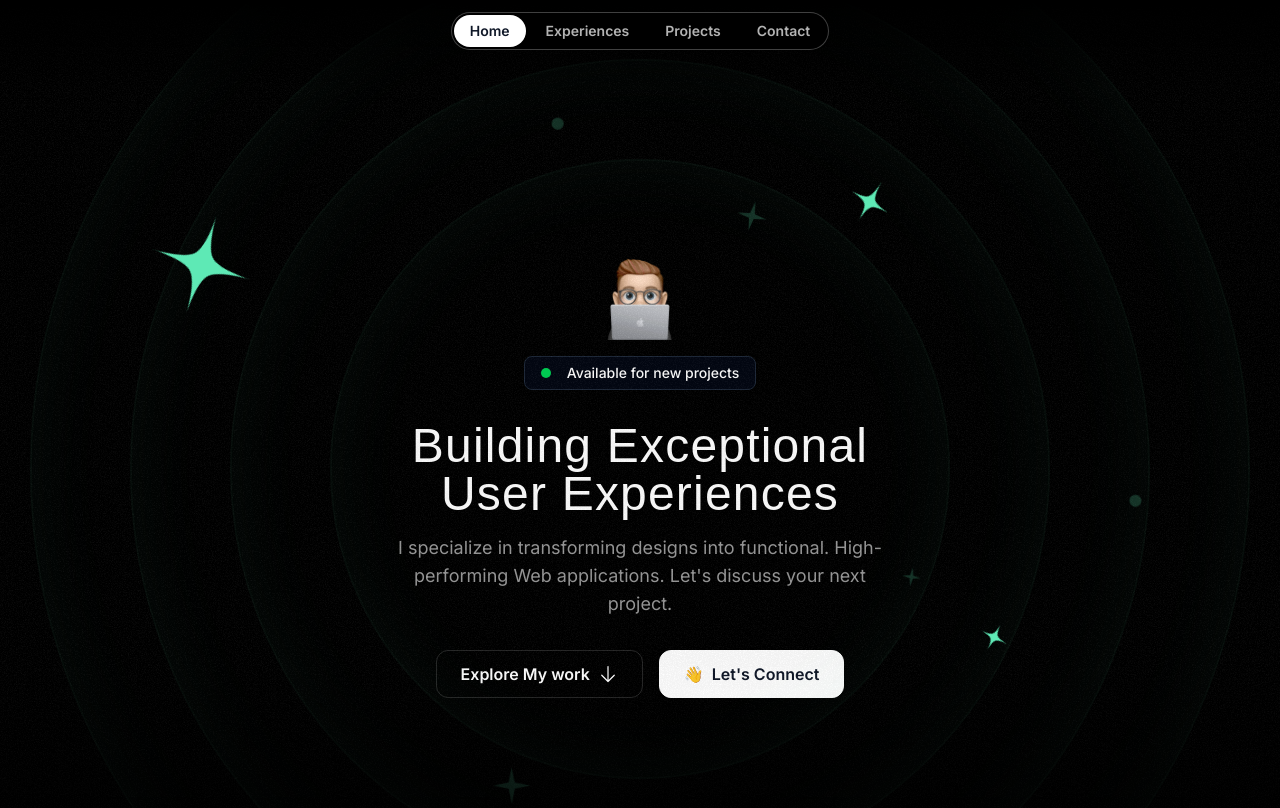
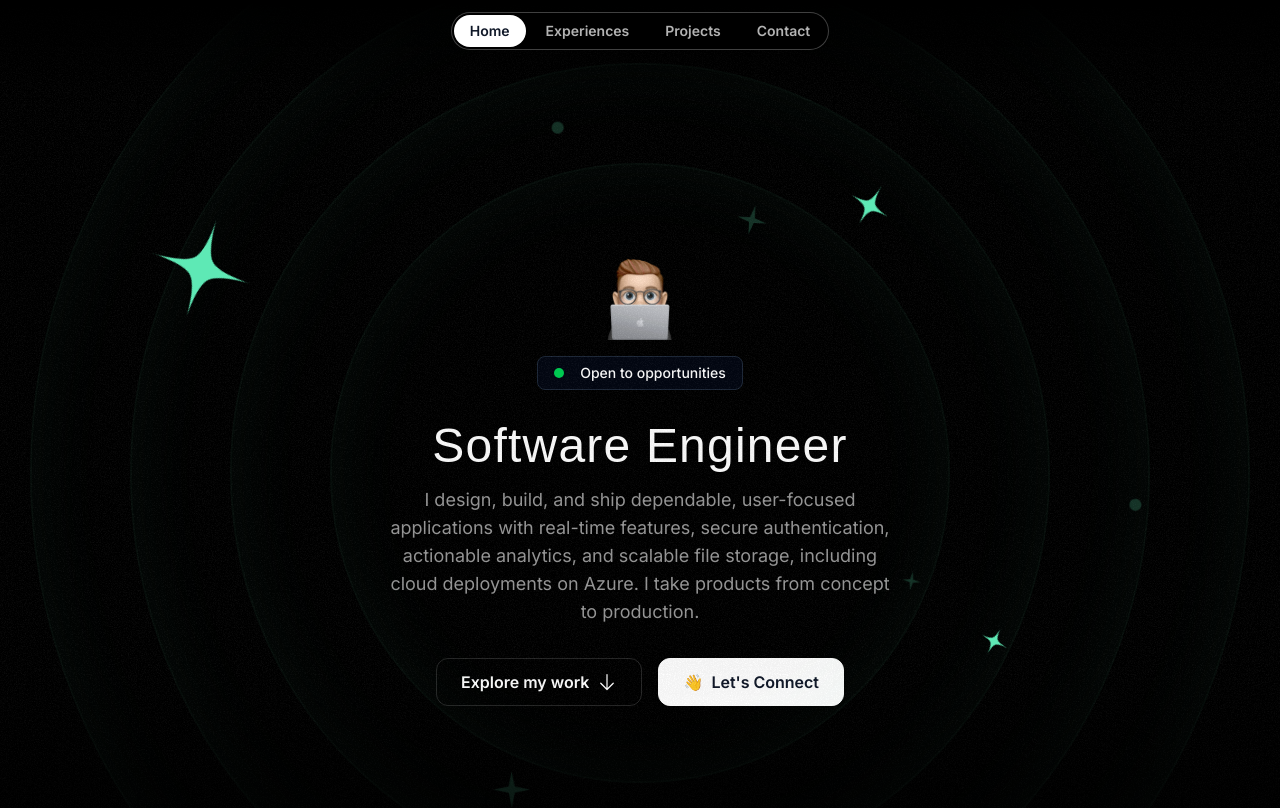
Before and after one commit to rahulrajput34/Portfolio-Website, a Next.js app: page / in a window 1280 px wide. Shown: the top 808 px of the page. Built offline with nearby package versions, Linux system fonts and the light colour scheme; a web font is replaced by a local one.

Commit message:
fix: make the  hero section better with some more info about me

```diff
--- a/sections/Hero.tsx
+++ b/sections/Hero.tsx
@@ -128,30 +128,29 @@ export const HeroSection = () => {
         <div className="flex flex-col items-center">
           <Image
             src={memojiComputer as StaticImageData}
-            alt="Person peeking from behind laptop"
+            alt="Developer behind a laptop"
             className="size-[100px]"
           />
           <div className="bg-gray-950 border border-gray-800 px-4 py-1.5 inline-flex items-center gap-4 rounded-lg mt-4">
             <div className="bg-green-500 size-2.5 rounded-full relative">
               <div className="bg-green-500 absolute rounded-full inset-0 animate-ping" />
             </div>
-            <div className="text-sm font-medium">
-              Available for new projects
-            </div>
+            <div className="text-sm font-medium">Open to opportunities</div>
           </div>
           <div className="max-w-lg mx-auto mt-8">
             <h1 className="font-serif text-3xl md:text-5xl text-center tracking-wide">
-              Building Exceptional User Experiences
+              Software Engineer
             </h1>
             <p className="mt-4 text-center text-white/60 md:text-lg">
-              I specialize in transforming designs into functional.
-              High-performing Web applications. Let&apos;s discuss your next
-              project.
+              I design, build, and ship dependable, user-focused applications
+              with real-time features, secure authentication, actionable
+              analytics, and scalable file storage, including cloud deployments
+              on Azure. I take products from concept to production.
             </p>
           </div>
           <div className="flex flex-col md:flex-row justify-center items-center mt-8 gap-4">
-            <button className=" group inline-flex items-center gap-2 px-6 h-12 rounded-xl border border-white/15 text-white hover:bg-white/10 active:scale-95 transition duration-200 focus:outline-none focus:ring-2 focus:ring-emerald-500 focus:ring-offset-2">
-              <span className="font-semibold">Explore My work</span>
+            <button className="group inline-flex items-center gap-2 px-6 h-12 rounded-xl border border-white/15 text-white hover:bg-white/10 active:scale-95 transition duration-200 focus:outline-none focus:ring-2 focus:ring-emerald-500 focus:ring-offset-2">
+              <span className="font-semibold">Explore my work</span>
               <ArrowDown className="w-5 h-5 transition-transform duration-200 group-hover:-translate-y-1" />
             </button>
             <button className="inline-flex items-center gap-2 border border-white bg-white text-gray-900 h-12 px-6 rounded-xl">
```
